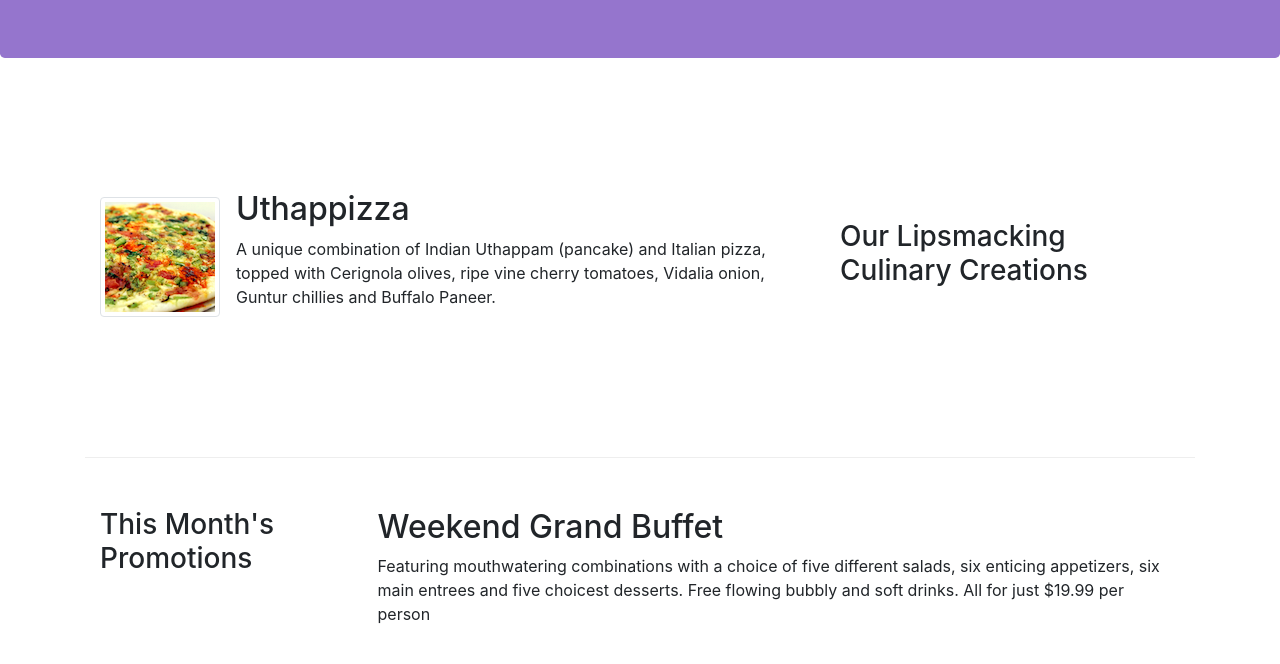
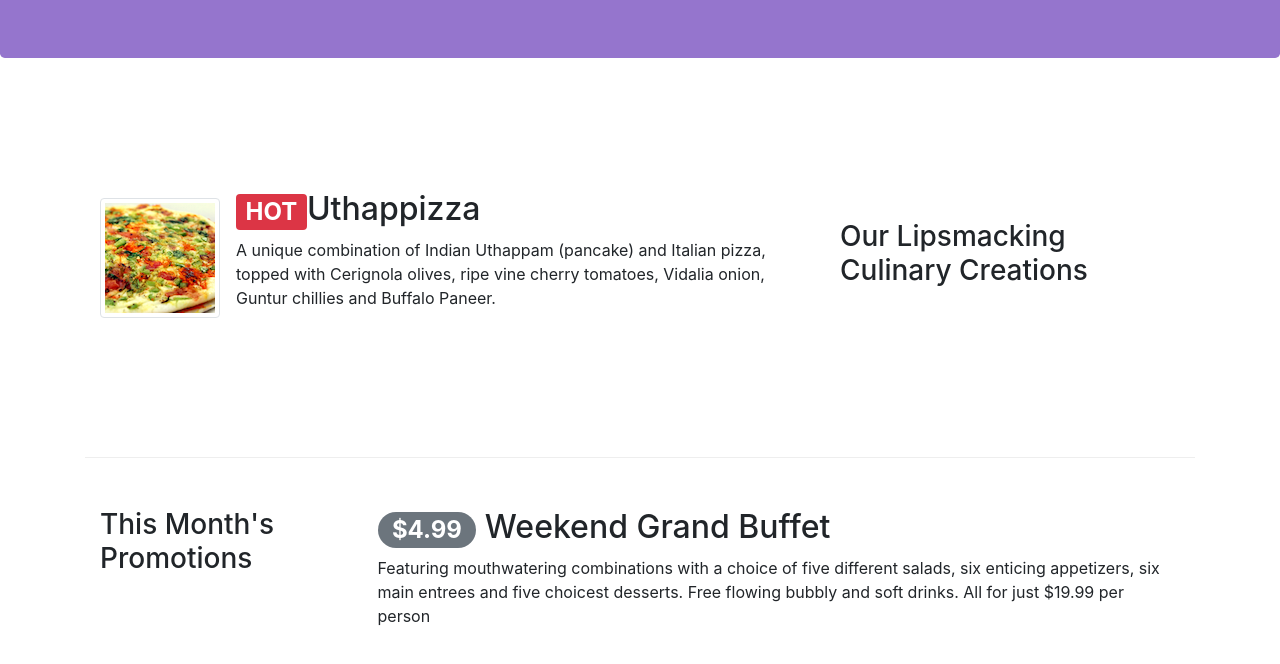
Before and after one commit to vladimirzhirov/git-test, a website: page index.html in a window 1280 px wide. Shown: the part 276-940 px from the top of the page. Drawn offline with nearby package versions, Linux system fonts and the light colour scheme.

Commit message:
Alerting Users

```diff
--- a/index.html
+++ b/index.html
@@ -62,7 +62,7 @@
                 <img class="d-flex mr-3 img-thumbnail align-self-center"
                      src="img/uthappizza.png" alt="Uthappizza">
                 <div class="media-body">
-                    <h2 class="mt-0">Uthappizza</h2>
+                    <h2 class="mt-0"><span class="badge badge-danger">HOT</span>Uthappizza</h2>
                     <p class="d-none d-sm-block">A unique combination of Indian Uthappam (pancake) and
                         Italian pizza, topped with Cerignola olives, ripe vine
                         cherry tomatoes, Vidalia onion, Guntur chillies and
@@ -79,7 +79,7 @@
             <h3>This Month's Promotions</h3>
         </div>
         <div class="col col-sm col-md">
-            <h2>Weekend Grand Buffet</h2>
+            <h2><span class="badge badge-pill badge-secondary">$4.99</span> Weekend Grand Buffet</h2>
             <p>Featuring mouthwatering combinations with a choice of five different salads, six enticing appetizers, six
                 main entrees and five choicest desserts. Free flowing bubbly and soft drinks. All for just $19.99 per
                 person </p>
```
